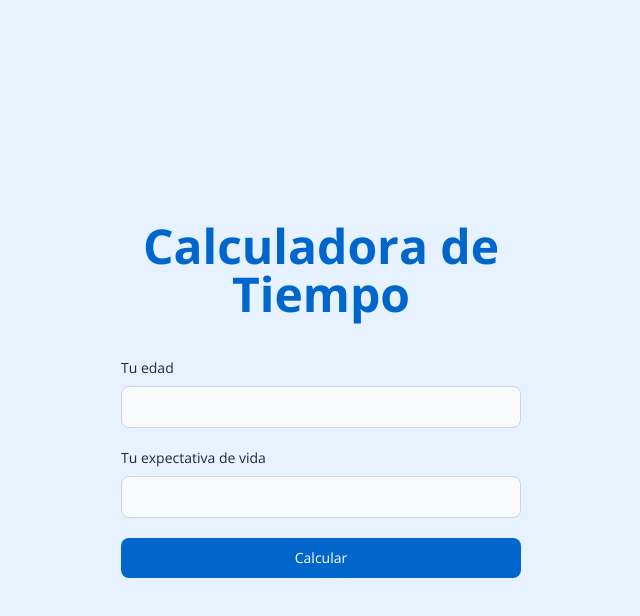
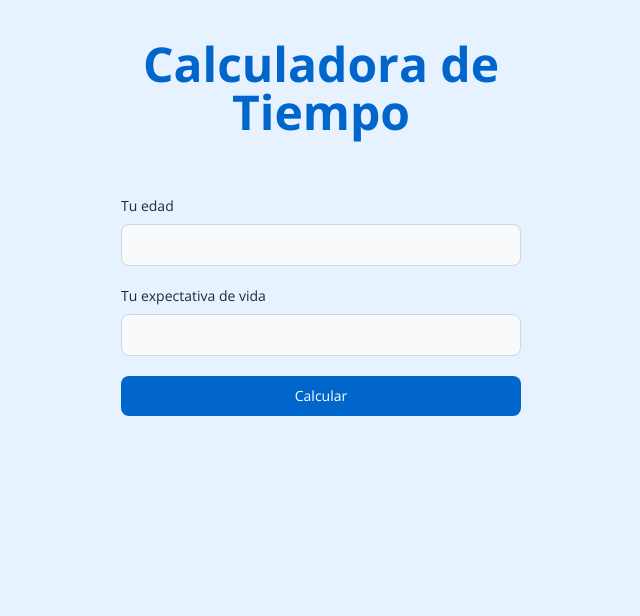
Before and after one commit to Guersom92/TiempoRestante, a React (Vite) app: page / in a window 1280 px wide. Shown: the top 616 px of the page, without its empty margins (319-959 px from the left). Built offline with nearby package versions, Linux system fonts and the light colour scheme.

Commit message:
cambios en la Interfaz

```diff
--- a/index.html
+++ b/index.html
@@ -6,9 +6,7 @@
       property="og:description"
       content="Calculadora visual de tiempo que muestra las semanas vividas y las restantes."
     />
-    <meta property="og:image" content="https://raw.githubusercontent.com/Guersom92/TiempoRestante/refs/heads/master/public/og_image%20.png" />
-    <meta property="og:image:width" content="1200" />
-    <meta property="og:image:height" content="630" />
+
 
     <meta charset="UTF-8" />
     <link rel="icon" type="image/svg+xml" href="/clock.svg" />
--- a/src/components/formulario.jsx
+++ b/src/components/formulario.jsx
@@ -26,10 +26,10 @@ export default function Formulario({
   return (
     <form
       onSubmit={handleSubmit}
-      className="md:w-100  h-svh w-9/12 flex flex-col justify-center mx-auto"
+      className="md:w-100  h-svh w-9/12 flex flex-col  mx-auto"
     >
-      <h1 className=" text-5xl  mb-10 text-center">Calculadora de Tiempo</h1>
-      <div className="mb-5">
+      <h1 className=" text-5xl  my-10 text-center">Calculadora de Tiempo</h1>
+      <div className="my-5">
         <label
           htmlFor="edad"
           className="block mb-2 text-sm font-medium text-gray-800 "
```
